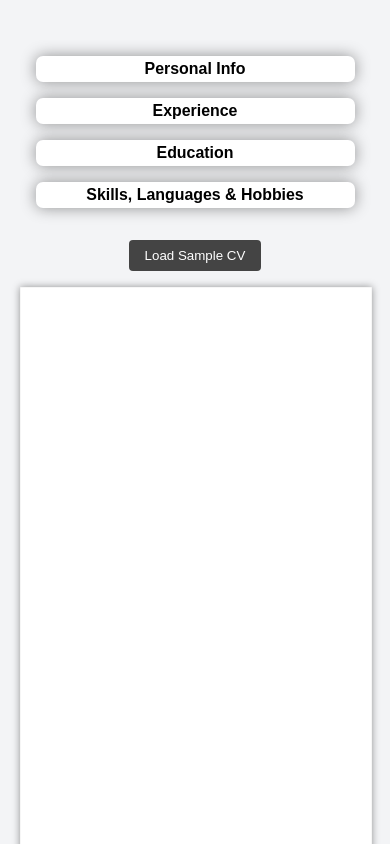
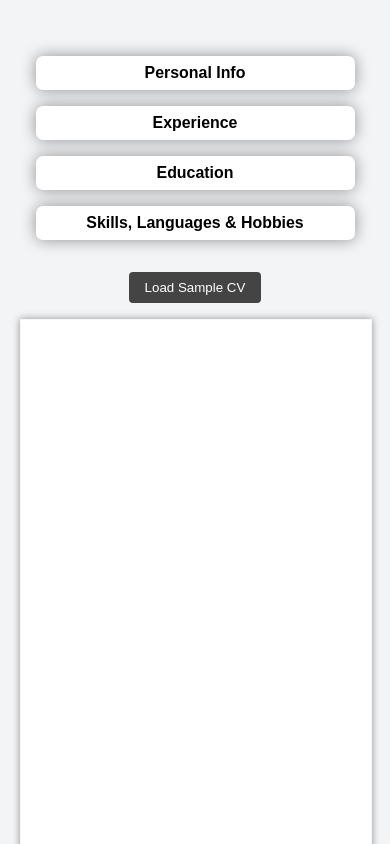
Before and after one commit to furkanssarri/cv-builder, a React (Vite) app: page / in a window 390 px wide. Shown: the top 844 px of the page. Built offline with nearby package versions, Linux system fonts and the light colour scheme.

Commit message:
style: minor styling

```diff
--- a/src/App.css
+++ b/src/App.css
@@ -151,7 +151,7 @@ footer {
   }
   #form-area section {
     max-width: 100%;
-    padding: 0.25rem 0.5rem;
+    padding: 0.5rem;
     border-radius: 7px;
   }
 
```
